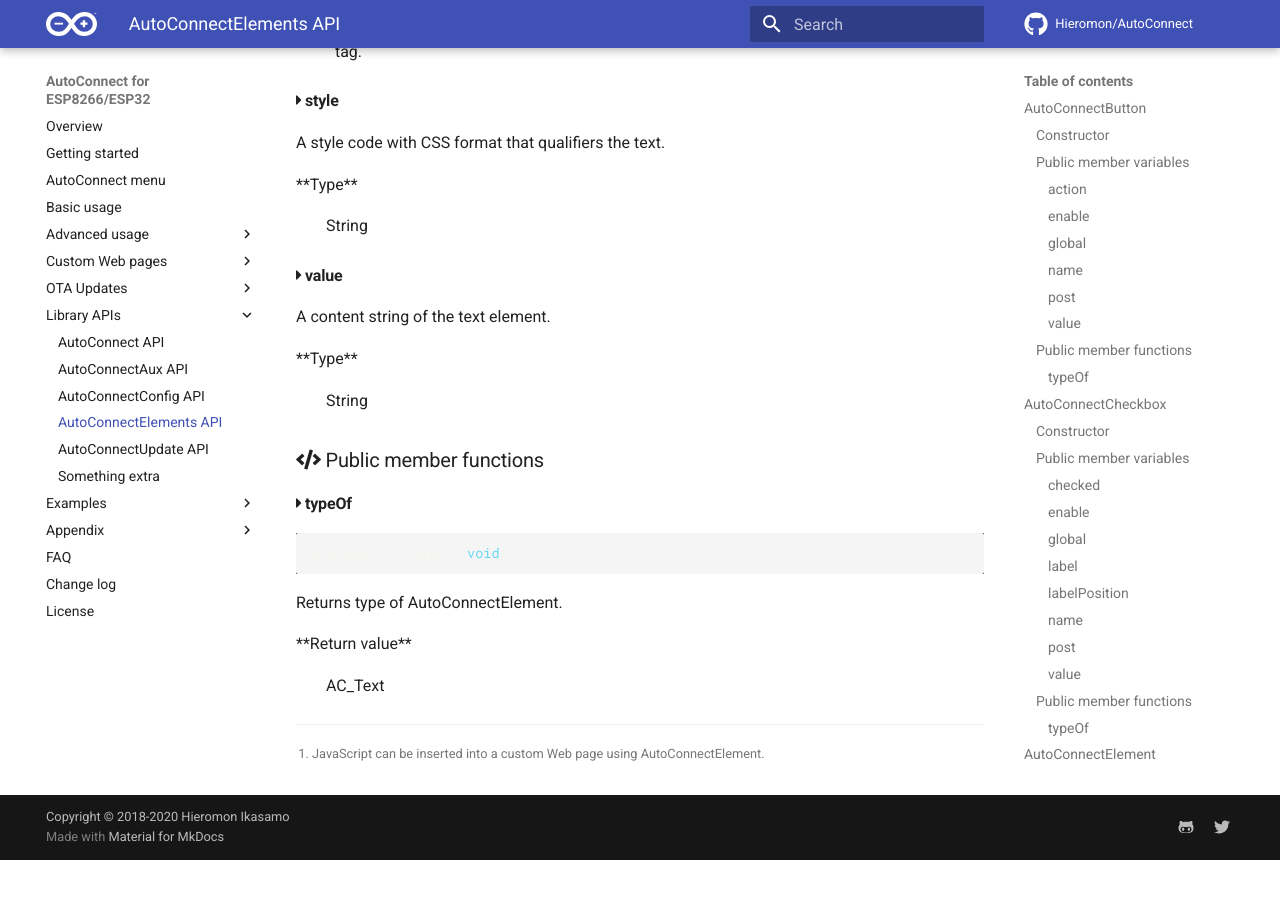
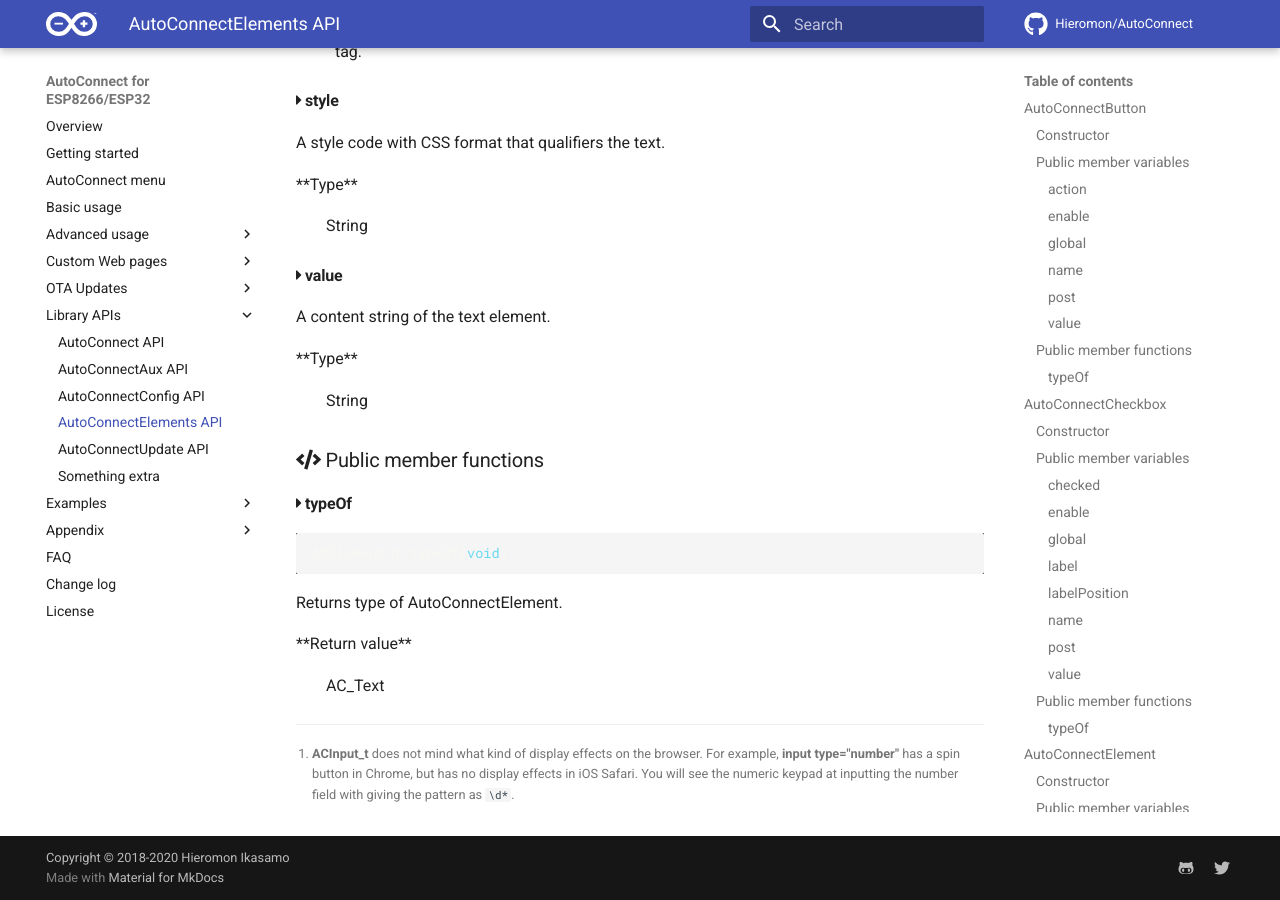
Before and after one commit to Hieromon/AutoConnect, an MkDocs documentation site: the page built from mkdocs/apielements.md, in a window 1280 px wide and 900 px high, scrolled down 26016 px. Built offline with MkDocs 1.6.1 and Material for MkDocs 9.7.7, drawn with Linux system fonts in a browser that asks for light colours; nearby versions of some CDN libraries; comment, search, counter and statistics services are not loaded; before the commit the page ends 26876 px from its top, so only the background shows below that; some of the changed lines change nothing that is shown.

Commit message:
Footnote changes

```diff
--- a/mkdocs/apielements.md
+++ b/mkdocs/apielements.md
@@ -479,7 +479,7 @@
 
 #### <i class="fa fa-caret-right"></i> apply
 
-Specifies the type of input that the text box accepts. AutoConnectInput will generate either a `#!html <input type="text">`, `#!html <input type="password">`, or `#!html <input type="number">` tag based on the `apply` specifying as input type. The input type can be specified the following values in the *ACInput_t* enumeration type.
+Specifies the type of input that the text box accepts. AutoConnectInput will generate either a `#!html <input type="text">`, `#!html <input type="password">`, or `#!html <input type="number">` tag based on the `apply` specifying as input type. The input type can be specified the following values in the *ACInput_t* enumeration type. [^1]
 <dl class="apidl">
     <dt>**Type**</dt>
     <dd><span class="apidef">ACInput_t</span><span class="apidesc">
@@ -489,6 +489,8 @@
 - **`AC_Input_Number`** : `input type="number"`
 </span></dd>
 </dl>
+
+[^1]: **ACInput_t** does not mind what kind of display effects on the browser. For example, **input type="number"** has a spin button in Chrome, but has no display effects in iOS Safari. You will see the numeric keypad at inputting the number field with giving the pattern as `\d*`.
 
 ### <i class="fa fa-code"></i> Public member functions
 
```
